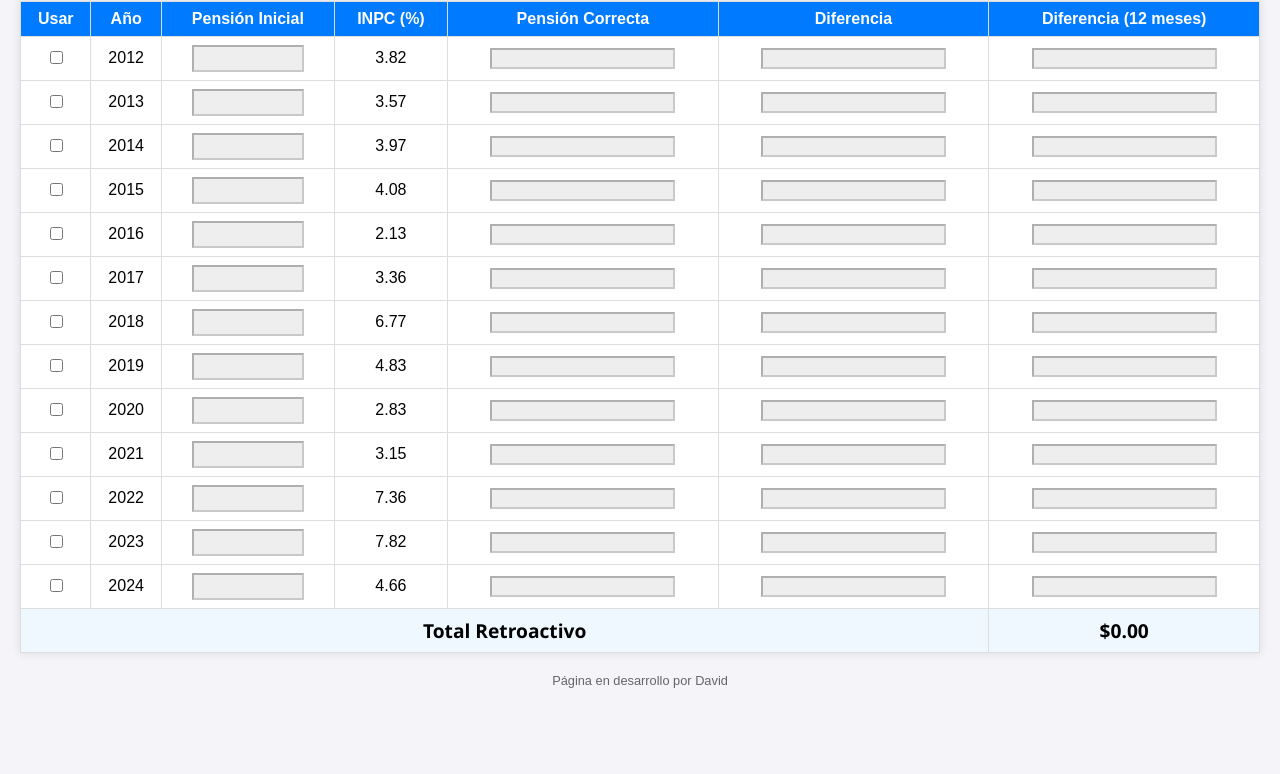
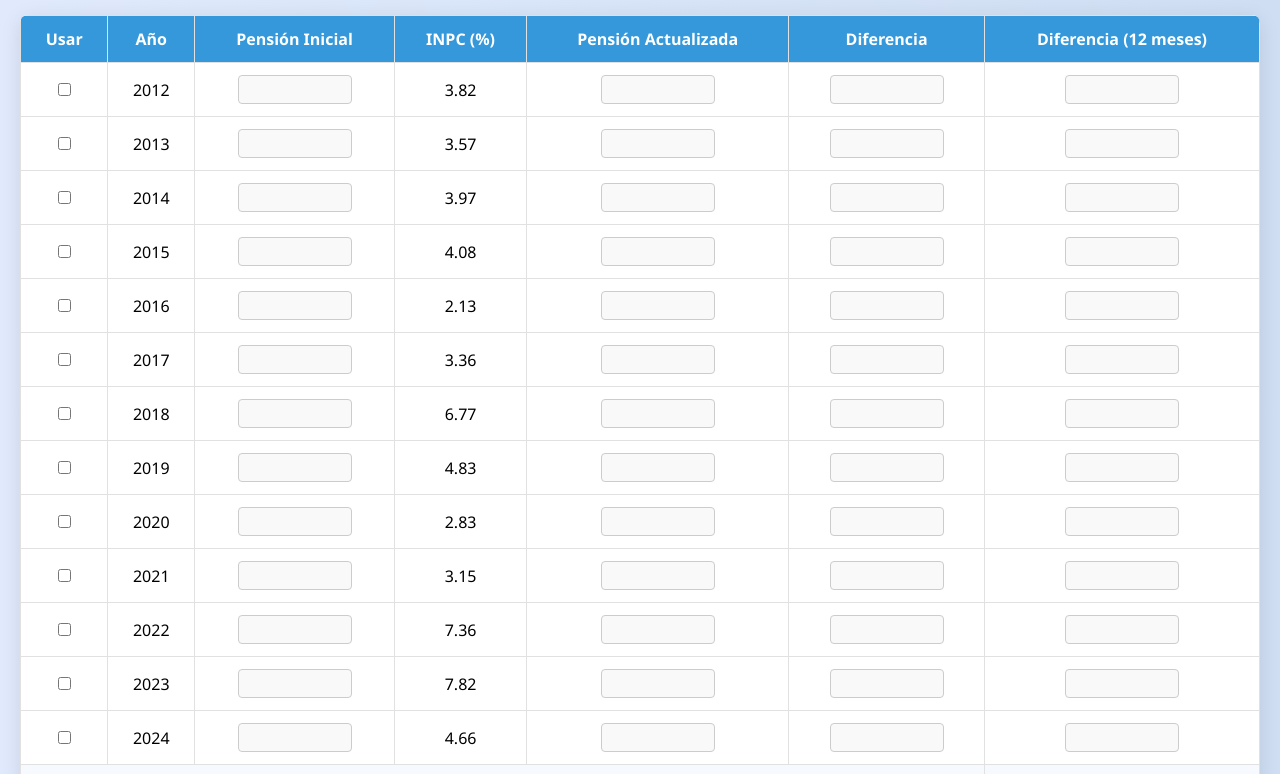
Before and after one commit to Iceflames2002/iceflames02.github.io, a plain HTML site: page index.html in a window 1280 px wide. Shown: the part 99-873 px from the top of the page. Before the commit the page ends 807 px from the top, so only its background shows below. Drawn offline with Linux system fonts and the light colour scheme.

Commit message:
Update index.html

```diff
--- a/index.html
+++ b/index.html
@@ -2,56 +2,76 @@
 <html lang="es">
 <head>
   <meta charset="UTF-8">
-  <title>Simulador Retiro/Pensión</title>
+  <title>Simulador de Pensión</title>
   <style>
     body {
-      font-family: Arial, sans-serif;
-      background-color: #f4f4f9;
+      font-family: 'Segoe UI', sans-serif;
+      background: linear-gradient(to right, #e0eafc, #cfdef3);
       margin: 0;
       padding: 20px;
     }
+
     h1 {
       text-align: center;
-      color: #333;
+      color: #2c3e50;
+      margin-bottom: 30px;
     }
+
     table {
       width: 100%;
       border-collapse: collapse;
       background-color: white;
-      box-shadow: 0 0 10px rgba(0, 0, 0, 0.1);
+      box-shadow: 0 4px 20px rgba(0, 0, 0, 0.1);
+      border-radius: 8px;
+      overflow: hidden;
     }
+
     th, td {
-      border: 1px solid #ddd;
-      padding: 8px;
+      border: 1px solid #e1e1e1;
+      padding: 12px;
       text-align: center;
     }
+
     th {
-      background-color: #007BFF;
+      background-color: #3498db;
       color: white;
+      font-weight: 600;
     }
-    input[type="number"] {
+
+    input[type="number"], input[type="text"] {
       width: 100px;
-      padding: 4px;
+      padding: 6px;
+      border: 1px solid #ccc;
+      border-radius: 4px;
+      text-align: right;
     }
+
+    input:disabled {
+      background-color: #f9f9f9;
+      color: #555;
+    }
+
+    .total-row td {
+      font-weight: bold;
+      background-color: #f6faff;
+      font-size: 1.1em;
+    }
+
+    .footer {
+      margin-top: 30px;
+      font-size: 0.9em;
+      text-align: center;
+      color: #7f8c8d;
+    }
+
     .readonly {
-      background-color: #eee;
-    }
-    .total-row td {
-      font-family: 'Segoe UI', Tahoma, Geneva, Verdana, sans-serif;
-      font-size: 1.2em;
-      font-weight: bold;
-      background-color: #f0f8ff;
-    }
-    .footer {
-      margin-top: 20px;
-      font-size: 0.8em;
-      text-align: center;
-      color: #666;
+      background-color: #f4f4f4;
     }
   </style>
 </head>
 <body>
-  <h1>Simulador Retiro / Pensión</h1>
+  <h1>Simulador de Actualización de Pensión</h1>
+
   <table id="tabla">
     <thead>
       <tr>
@@ -59,14 +79,12 @@
         <th>Año</th>
         <th>Pensión Inicial</th>
         <th>INPC (%)</th>
-        <th>Pensión Correcta</th>
+        <th>Pensión Actualizada</th>
         <th>Diferencia</th>
         <th>Diferencia (12 meses)</th>
       </tr>
     </thead>
-    <tbody>
-      <!-- Filas serán insertadas dinámicamente -->
-    </tbody>
+    <tbody></tbody>
     <tfoot>
       <tr class="total-row">
         <td colspan="6">Total Retroactivo</td>
@@ -84,11 +102,11 @@
 
     const tbody = document.querySelector('#tabla tbody');
     const totalRetro = document.getElementById('totalRetroactivo');
-
     let filas = [];
 
     function crearFila(año) {
       const tr = document.createElement('tr');
+
       const checkbox = document.createElement('input');
       checkbox.type = 'checkbox';
       checkbox.addEventListener('change', () => activarDesde(año));
@@ -96,23 +114,21 @@
       const pensionInicial = document.createElement('input');
       pensionInicial.type = 'number';
       pensionInicial.disabled = true;
+      pensionInicial.min = "0";
       pensionInicial.classList.add('readonly');
       pensionInicial.addEventListener('input', recalcular);
 
       const pensionCorrecta = document.createElement('input');
       pensionCorrecta.type = 'text';
       pensionCorrecta.disabled = true;
-      pensionCorrecta.classList.add('readonly');
 
       const diferencia = document.createElement('input');
       diferencia.type = 'text';
       diferencia.disabled = true;
-      diferencia.classList.add('readonly');
 
       const diferencia12 = document.createElement('input');
       diferencia12.type = 'text';
       diferencia12.disabled = true;
-      diferencia12.classList.add('readonly');
 
       tr.innerHTML = `
         <td></td>
@@ -154,12 +170,14 @@
       let iniciar = false;
       let valor = 0;
       let total = 0;
+
       filas.forEach((fila, index) => {
         if (fila.checkbox.checked) {
           iniciar = true;
           valor = parseFloat(fila.pensionInicial.value) || 0;
         }
-        if (iniciar) {
+
+        if (iniciar && valor > 0) {
           if (index > 0 && !fila.checkbox.checked) {
             fila.pensionInicial.value = valor;
           }
@@ -181,15 +199,14 @@
           fila.diferencia12.value = '';
         }
       });
+
       totalRetro.textContent = formatNumber(total);
     }
 
-    // Inicializar filas
+    // Inicializar
     Object.keys(inpcs).forEach(a => crearFila(Number(a)));
   </script>
 
-  <div class="footer">
-    Página en desarrollo por David
-  </div>
+  <div class="footer">Página desarrollada por David – Simulador Pensión © 2025</div>
 </body>
 </html>
```
